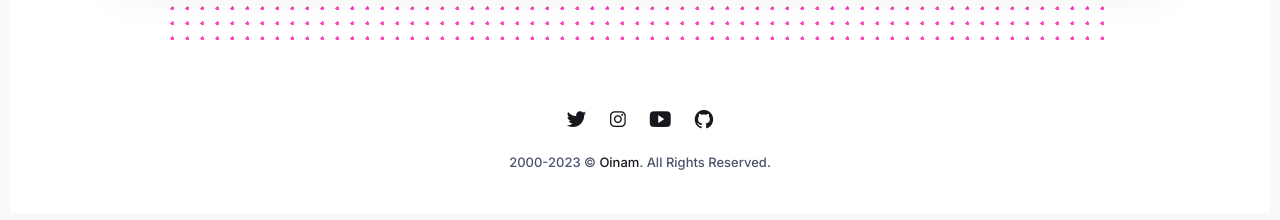
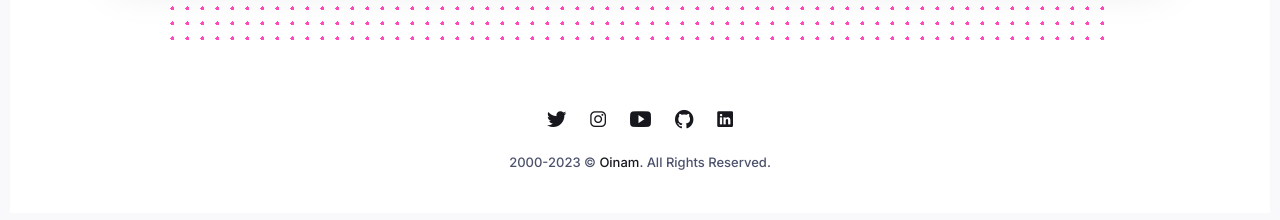
Before and after one commit to oinam/stories, a Jekyll site: the page built from index.html, in a window 1280 px wide. Shown: the part 4228-4448 px from the top of the page. Built offline with Jekyll 4.4.1, drawn with Linux system fonts in a browser that asks for light colours; the list of posts is cut into pages by our own code.

Commit message:
site.webmanifest

```diff
--- a/_data/settings.yml
+++ b/_data/settings.yml
@@ -42,3 +42,4 @@ social:
 - {icon: 'ion-logo-instagram', name: 'Instagram', link: 'https://www.instagram.com/oinam/'}
 - {icon: "ion-logo-youtube", name: "Youtube", link: "https://www.youtube.com/@oinam/"}
 - {icon: "ion-logo-github", name: "Github", link: "https://github.com/oinam/"}
+- {icon: "ion-logo-linkedin", name: "LinkedIn", link: "https://www.linkedin.com/company/oinam/"}
```
Also changed, not shown: site.webmanifest (added).
